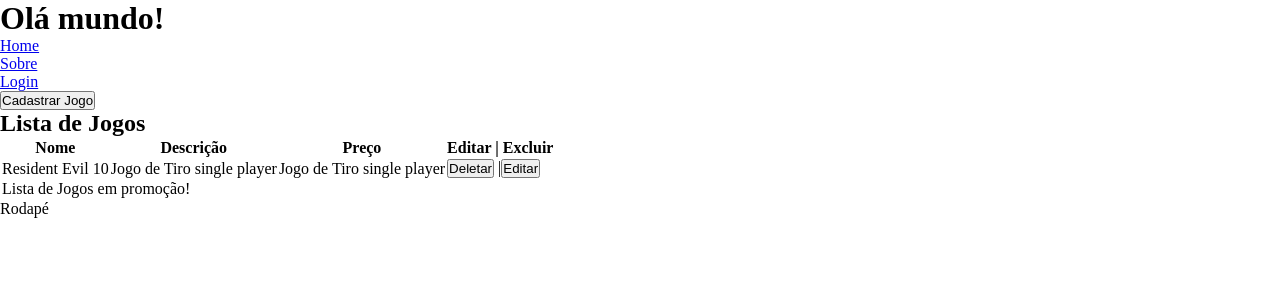
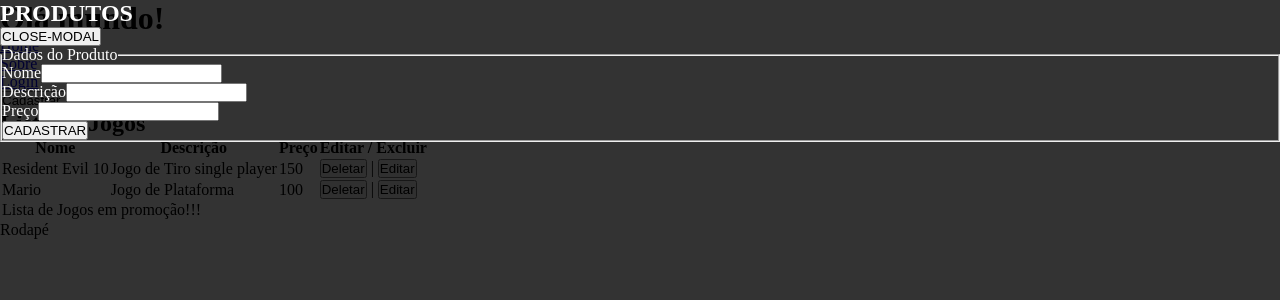
Before and after one commit to Jixatos/front-app, a React (Vite) app: page /produtos in a window 1280 px wide. Both pictures are taken after a click on the button "Cadastrar Jogo". Shown: the top 300 px of the page. Built offline with nearby package versions, Linux system fonts and the light colour scheme; no server answers; data requests are answered from the project's data file.

Commit message:
Finalização de edição e registração dos jogos.

```diff
--- a/dados.json
+++ b/dados.json
@@ -5,6 +5,12 @@
       "nome": "Resident Evil 10",
       "preco": 150,
       "desc": "Jogo de Tiro single player"
+    },
+    {
+      "nome": "Mario",
+      "desc": "Jogo de Plataforma",
+      "preco": "100",
+      "id": 2
     }
   ]
 }
--- a/src/components/ModalActions.jsx
+++ b/src/components/ModalActions.jsx
@@ -3,6 +3,9 @@ import styles from "../css/ModalActions.module.css";
 
 export default function ModalActions(props) {
   const id = props.id;
+
+  //Ternário emcima do id para determinar qual é o método que deve ser utilizado no modal.
+  let metodo = id ? "PUT" : "POST";
 
   const [produto, setProduto] = useState({
     id: props.id,
@@ -34,16 +37,16 @@ export default function ModalActions(props) {
   const handleSubmit = (e) => {
     e.preventDefault();
 
-    //Realizando o Editar/UPDATE de fato para a API
-    fetch(`http://localhost:3000/produtos/${id}`, {
-        method: "PUT",
+    //Realizando o Editar/UPDATE e ou o Cadastrar/INSERT de fato para a API
+    fetch(`http://localhost:3000/produtos/${ id ? id:"" }`, {
+        method: metodo,
         headers: {
         "Content-Type": "application/json",
-        },
+      },
         body: JSON.stringify(produto)
-    })
-        .then((response) => console.log(response.status))
-        .catch((error) => console.log(error));
+      })
+      .then((response) => console.log(response.status))
+      .catch((error) => console.log(error));
 
     props.setOpen(false);
 
@@ -90,7 +93,7 @@ export default function ModalActions(props) {
                 />
               </div>
               <div>
-                <button>EDITAR</button>
+                <button>{id ? "EDITAR" : "CADASTRAR"}</button>
               </div>
             </fieldset>
           </form>
--- a/src/routes/Produtos.jsx
+++ b/src/routes/Produtos.jsx
@@ -1,39 +1,43 @@
-import { useEffect, useState } from "react";
-import ModalActions from "../components/ModalActions";
+import { useState, useEffect } from 'react'
+import ModalActions from '../components/ModalActions'
 
-export default function Produtos() {
+export default function Produtos(){
 
-  const [produtosApi, setProdutosApi] = useState([]);
+    const [produtosApi, setProdutosApi] = useState([])
     const [open, setOpen] = useState(false);
     const [prodID, setProdID] = useState(0);
 
     useEffect(
-    () => {
-      if (!open) {
-        fetch("http://localhost:3000/produtos")
-          .then((resp) => resp.json())
-          .then((resp) => setProdutosApi(resp))
-          .catch((error) => console.log(error));
+        ()=>{
+            if(!open){
+            fetch('http://localhost:3000/produtos')
+            .then((resp)=> resp.json())
+            .then((resp)=> setProdutosApi(resp))
+            .catch((error)=> console.log(error))
             }
-  }, [open]);
+        },[open]
+    )
 
-  const handleDelete = (id) => {
-    fetch(`http://localhost:3000/produtos/${id}`, { method: "delete" })
-      .then(() => window.location == "/produtos")
-      .catch((error) => console.log(error));
-  };
+    const handleDelete = (id)=>{
+        fetch(`http://localhost:3000/produtos/${id}`,{method: 'delete'})
+        .then(()=> (window.location = '/produtos'))
+        .catch((error)=> console.log(error))
+    }
 
-  const handleEdit = (id) => {
+
+    const handleEdit = (id)=>{
         setProdID(id);
         setOpen(true);
-  };
+    }
 
-  return (
+    return(
         <section>
-      <button>Cadastrar Jogo</button>
+            <button onClick={()=> setOpen(true)}>Cadastrar Jogo</button>
             <h1>Lista de Jogos</h1>
 
             {open ? <ModalActions open={open} id={prodID} setOpen={setOpen} /> : ""}
+
+
 
             <table>
                 <thead>
@@ -41,30 +45,28 @@ export default function Produtos() {
                         <th>Nome</th>
                         <th>Descrição</th>
                         <th>Preço</th>
-            <th>Editar | Excluir</th>
+                        <th>Editar / Excluir</th>
                     </tr>
                 </thead>
                 <tbody>
-          {produtosApi.map((prod) => (
+                {produtosApi.map((prod)=> (
                     <tr key={prod.id}>
                         <td>{prod.nome}</td>
                         <td>{prod.desc}</td>
-              <td>{prod.desc}</td>
+                        <td>{prod.preco}</td>
                         <td>
-                <button onClick={handleDelete.bind(this, prod.id)}>
-                  Deletar
-                </button>{" "}
-                |<button onClick={() => handleEdit(prod.id)}>Editar</button>
+                            <button onClick={handleDelete.bind(this, prod.id)}>Deletar</button> |   <button onClick={()=>handleEdit(prod.id)}>Editar</button>
                         </td>
                     </tr>
-          ))}
+                ))
+                }
                 </tbody>
                 <tfoot>
                     <tr>
-            <td colSpan="4">Lista de Jogos em promoção!</td>
+                        <td colSpan="4">Lista de Jogos em promoção!!!</td>
                     </tr>
                 </tfoot>
             </table>
         </section>
-  );
+    )
 }
```
Lines whose indentation alone changed are shown as unchanged.
